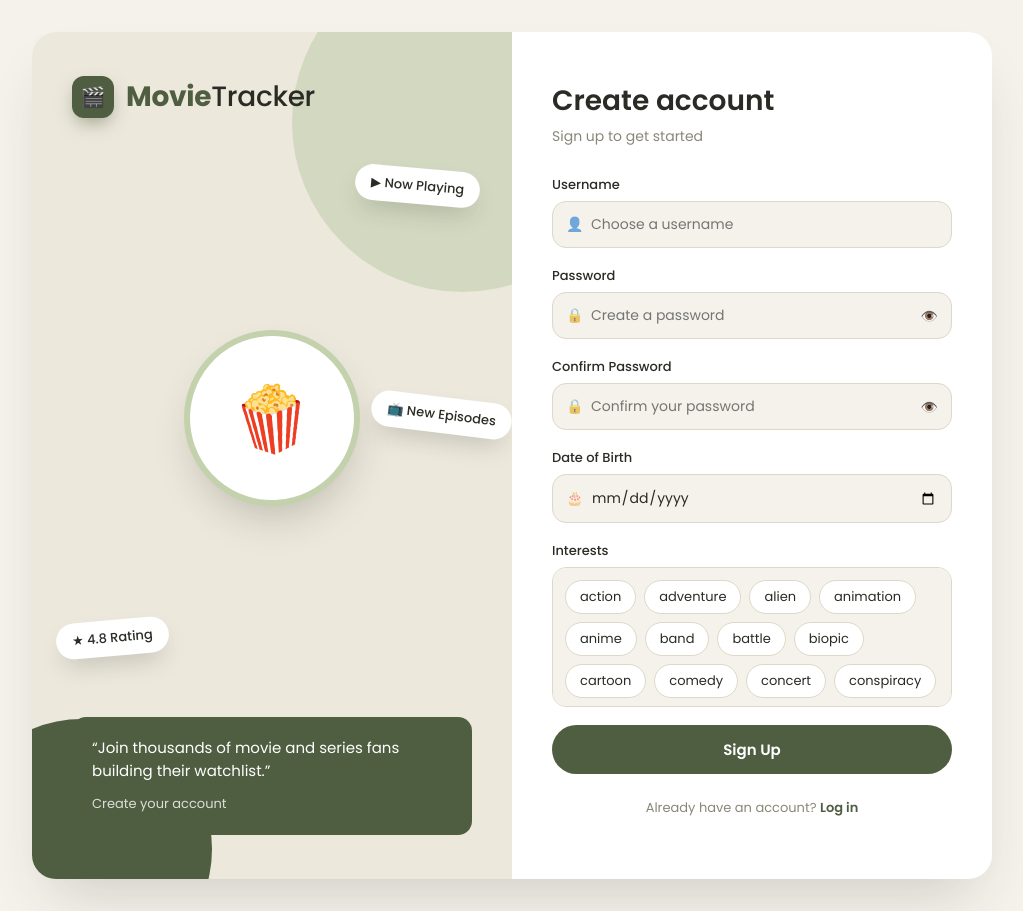
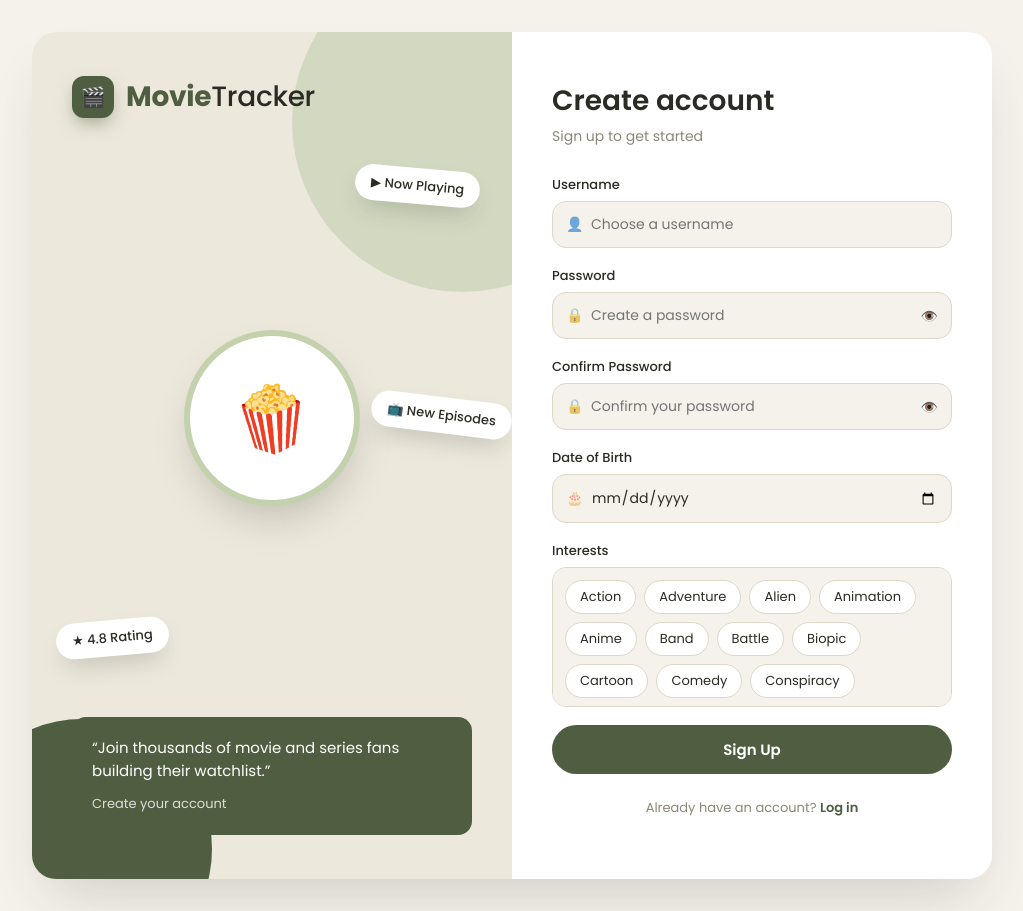
Before and after one commit to ViktorSirakov08/ZETTA-Movie-Tracker-2026, a React (Vite) app in the folder frontend/: page /signup in a window 1280 px wide. Shown: the whole page, without its empty margins (128-1151 px from the left). Built offline with nearby package versions, Linux system fonts and the light colour scheme; no server answers.

Commit message:
Fixed interests

```diff
--- a/frontend/src/components/InterestPicker.tsx
+++ b/frontend/src/components/InterestPicker.tsx
@@ -1,18 +1,22 @@
-import { ALL_INTEREST_KEYWORDS } from '../constants/interests';
+import { INTERESTS } from '../constants/interests';
 import './InterestPicker.css';
 
 interface InterestPickerProps {
   selectedKeywords: Set<string>;
   onToggle: (keyword: string) => void;
+  keywords?: readonly string[];
+  labels?: Record<string, string>;
 }
 
 export function InterestPicker({
   selectedKeywords,
   onToggle,
+  keywords = INTERESTS,
+  labels,
 }: InterestPickerProps) {
   return (
     <div className="interest-picker">
-      {ALL_INTEREST_KEYWORDS.map((keyword) => {
+      {keywords.map((keyword) => {
         const isSelected = selectedKeywords.has(keyword);
         return (
           <button
@@ -22,7 +26,7 @@
             aria-pressed={isSelected}
             onClick={() => onToggle(keyword)}
           >
-            {keyword}
+            {labels?.[keyword] ?? keyword}
           </button>
         );
       })}
--- a/frontend/src/constants/interests.ts
+++ b/frontend/src/constants/interests.ts
@@ -1,4 +1,8 @@
-export const INTERESTS = [
+/**
+ * Broad content categories, used later to group/recommend media by genre.
+ * Not something a user directly picks or that gets stored on their profile.
+ */
+export const GENRE_NAMES = [
   'action',
   'adventure',
   'animation',
@@ -19,34 +23,13 @@
   'western',
 ] as const;
 
-export type Interest = (typeof INTERESTS)[number];
-
-export const INTEREST_LABELS: Record<Interest, string> = {
-  action: 'Action',
-  adventure: 'Adventure',
-  animation: 'Animation',
-  comedy: 'Comedy',
-  crime: 'Crime',
-  documentary: 'Documentary',
-  drama: 'Drama',
-  family: 'Family',
-  fantasy: 'Fantasy',
-  history: 'History',
-  horror: 'Horror',
-  music: 'Music',
-  mystery: 'Mystery',
-  romance: 'Romance',
-  'sci-fi': 'Sci-Fi',
-  thriller: 'Thriller',
-  war: 'War',
-  western: 'Western',
-};
+export type GenreName = (typeof GENRE_NAMES)[number];
 
 /**
- * Mirrors backend/src/common/enums/interest.enum.ts INTEREST_KEYWORDS.
+ * Mirrors backend/src/common/constants/interest-names.ts GENRE_KEYWORDS.
  * Keep in sync manually since frontend/backend are separate packages.
  */
-export const INTEREST_KEYWORDS: Record<Interest, string[]> = {
+export const GENRE_KEYWORDS: Record<GenreName, string[]> = {
   action: ['action', 'fight', 'explosion', 'stunt', 'martial arts'],
   adventure: ['adventure', 'quest', 'expedition', 'journey', 'survival'],
   animation: ['animation', 'cartoon', 'anime'],
@@ -58,7 +41,7 @@
   fantasy: ['fantasy', 'magic', 'sword and sorcery', 'mythical'],
   history: ['history', 'period piece', 'war epic'],
   horror: ['horror', 'slasher', 'supernatural', 'zombie', 'monster'],
-  music: ['music', 'musical', 'concert', 'band'],
+  music: ['music', 'band'],
   mystery: ['mystery', 'whodunit', 'detective', 'crime', 'conspiracy'],
   romance: ['romance', 'love story', 'romantic comedy'],
   'sci-fi': ['sci-fi', 'space', 'alien', 'dystopia'],
@@ -67,33 +50,25 @@
   western: ['western', 'cowboy', 'outlaw', 'frontier'],
 };
 
-/** Every unique keyword across all interests, alphabetically sorted, for the interest picker UI. */
-export const ALL_INTEREST_KEYWORDS: string[] = Array.from(
-  new Set(Object.values(INTEREST_KEYWORDS).flat()),
+/** The specific tags a user can actually pick as their interests. */
+export const INTERESTS = Array.from(
+  new Set(Object.values(GENRE_KEYWORDS).flat()),
 ).sort((a, b) => a.localeCompare(b));
 
-/**
- * Reverse lookup: keyword -> the single interest it represents in the picker UI.
- * Some keywords appear under more than one interest in INTEREST_KEYWORDS (e.g. "mystery"
- * is listed under both crime and mystery) - that's fine for backend recommendation
- * matching, but for a UI where clicking one button should select exactly one interest,
- * each keyword must resolve to exactly one interest. An interest's own name always wins
- * that interest (pass 1); everything else is assigned first-come (pass 2).
- */
-export const KEYWORD_TO_INTEREST: Record<string, Interest> = (() => {
-  const map: Record<string, Interest> = {};
+export type Interest = string;
 
-  for (const interest of INTERESTS) {
-    map[interest] = interest;
-  }
+function toTitleCase(value: string): string {
+  return value
+    .split(' ')
+    .map((word) =>
+      word
+        .split('-')
+        .map((part) => part.charAt(0).toUpperCase() + part.slice(1))
+        .join('-'),
+    )
+    .join(' ');
+}
 
-  for (const interest of INTERESTS) {
-    for (const keyword of INTEREST_KEYWORDS[interest]) {
-      if (!(keyword in map)) {
-        map[keyword] = interest;
-      }
-    }
-  }
-
-  return map;
-})();
+export const INTEREST_LABELS: Record<string, string> = Object.fromEntries(
+  INTERESTS.map((interest) => [interest, toTitleCase(interest)]),
+);
--- a/frontend/src/pages/ProfilePage.tsx
+++ b/frontend/src/pages/ProfilePage.tsx
@@ -6,13 +6,13 @@
 import '../components/forms.css';
 import { ApiError, getMe, updateProfile, type AuthUser } from '../api/auth';
 import { clearSession, getToken, updateStoredUser } from '../lib/auth-storage';
-import { KEYWORD_TO_INTEREST, type Interest } from '../constants/interests';
+import { INTERESTS, INTEREST_LABELS } from '../constants/interests';
 
 export function ProfilePage() {
   const token = getToken();
   const [user, setUser] = useState<AuthUser | null>(null);
   const [username, setUsername] = useState('');
-  const [selectedKeywords, setSelectedKeywords] = useState<Set<string>>(
+  const [selectedInterests, setSelectedInterests] = useState<Set<string>>(
     new Set(),
   );
   const [error, setError] = useState<string | null>(null);
@@ -27,7 +27,7 @@
       .then((fresh) => {
         setUser(fresh);
         setUsername(fresh.username);
-        setSelectedKeywords(new Set(fresh.interests));
+        setSelectedInterests(new Set(fresh.interests));
       })
       .catch(() => {
         setError('Unable to load your profile.');
@@ -43,13 +43,13 @@
     window.location.href = '/login';
   }
 
-  function toggleKeyword(keyword: string) {
-    setSelectedKeywords((prev) => {
+  function toggleInterest(interest: string) {
+    setSelectedInterests((prev) => {
       const next = new Set(prev);
-      if (next.has(keyword)) {
-        next.delete(keyword);
+      if (next.has(interest)) {
+        next.delete(interest);
       } else {
-        next.add(keyword);
+        next.add(interest);
       }
       return next;
     });
@@ -60,13 +60,7 @@
     setError(null);
     setSuccess(false);
 
-    const interests: Interest[] = Array.from(
-      new Set(
-        Array.from(selectedKeywords)
-          .map((keyword) => KEYWORD_TO_INTEREST[keyword])
-          .filter((interest): interest is Interest => Boolean(interest)),
-      ),
-    );
+    const interests = Array.from(selectedInterests);
 
     setSubmitting(true);
     try {
@@ -130,8 +124,10 @@
         <div className="field">
           <label>Interests</label>
           <InterestPicker
-            selectedKeywords={selectedKeywords}
-            onToggle={toggleKeyword}
+            selectedKeywords={selectedInterests}
+            onToggle={toggleInterest}
+            keywords={INTERESTS}
+            labels={INTEREST_LABELS}
           />
         </div>
 
--- a/frontend/src/pages/SignupPage.tsx
+++ b/frontend/src/pages/SignupPage.tsx
@@ -7,7 +7,7 @@
 import '../components/forms.css';
 import { ApiError, loginUser, registerUser } from '../api/auth';
 import { saveSession } from '../lib/auth-storage';
-import { KEYWORD_TO_INTEREST, type Interest } from '../constants/interests';
+import { INTERESTS, INTEREST_LABELS } from '../constants/interests';
 
 export function SignupPage() {
   const navigate = useNavigate();
@@ -15,19 +15,19 @@
   const [password, setPassword] = useState('');
   const [confirmPassword, setConfirmPassword] = useState('');
   const [dateOfBirth, setDateOfBirth] = useState('');
-  const [selectedKeywords, setSelectedKeywords] = useState<Set<string>>(
+  const [selectedInterests, setSelectedInterests] = useState<Set<string>>(
     new Set(),
   );
   const [error, setError] = useState<string | null>(null);
   const [submitting, setSubmitting] = useState(false);
 
-  function toggleKeyword(keyword: string) {
-    setSelectedKeywords((prev) => {
+  function toggleInterest(interest: string) {
+    setSelectedInterests((prev) => {
       const next = new Set(prev);
-      if (next.has(keyword)) {
-        next.delete(keyword);
+      if (next.has(interest)) {
+        next.delete(interest);
       } else {
-        next.add(keyword);
+        next.add(interest);
       }
       return next;
     });
@@ -42,13 +42,7 @@
       return;
     }
 
-    const interests: Interest[] = Array.from(
-      new Set(
-        Array.from(selectedKeywords)
-          .map((keyword) => KEYWORD_TO_INTEREST[keyword])
-          .filter((interest): interest is Interest => Boolean(interest)),
-      ),
-    );
+    const interests = Array.from(selectedInterests);
 
     setSubmitting(true);
     try {
@@ -131,8 +125,10 @@
         <div className="field">
           <label>Interests</label>
           <InterestPicker
-            selectedKeywords={selectedKeywords}
-            onToggle={toggleKeyword}
+            selectedKeywords={selectedInterests}
+            onToggle={toggleInterest}
+            keywords={INTERESTS}
+            labels={INTEREST_LABELS}
           />
         </div>
 
```
Also changed, not shown: 1 other file (tests, documents, lock files or other folders).
